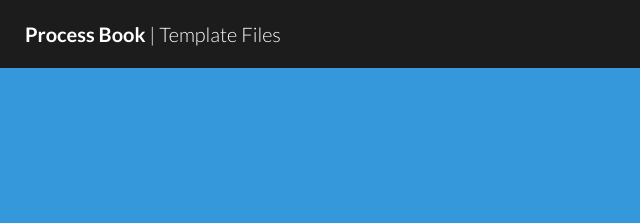
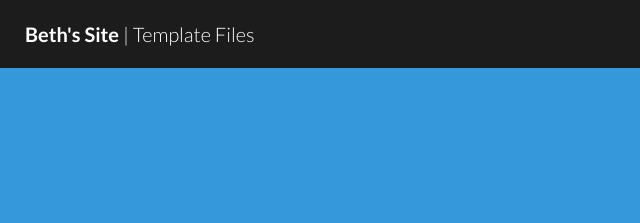
Before and after one commit to bethodum/bodum-process-site, a plain HTML site: page M2_Process-site-TEMPLATE/index.html in a window 1280 px wide. Shown: the top 223 px of the page, 0-640 px from the left. Drawn offline with Linux system fonts and the light colour scheme; files that its build step writes are made by us from their sources; files whose address does not match are found by name.

Commit message:
name update

```diff
--- a/M2_Process-site-TEMPLATE/index.html
+++ b/M2_Process-site-TEMPLATE/index.html
@@ -11,7 +11,7 @@
 
 		<!-- Header -->
 			<header id="header">
-				<a href="index.html" class="logo"><strong>Process Book</strong> | Template Files</a>
+				<a href="index.html" class="logo"><strong>Beth's Site</strong> | Template Files</a>
 				<nav>
 					<a href="#menu">Menu</a>
 				</nav>
```
